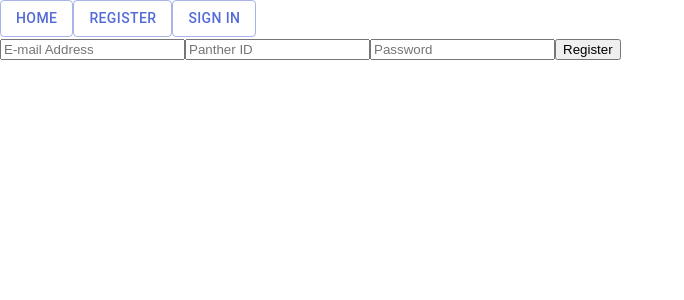
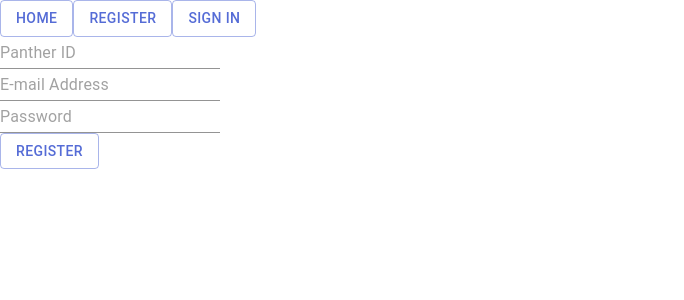
Before and after one commit to jhern603/custom-inventory-management, a Next.js app: page /user/register in a window 1280 px wide. Shown: the top 300 px of the page, without its empty margins (0-684 px from the left). Built offline with nearby package versions, Linux system fonts and the light colour scheme; no server answers.

Commit message:
Added material UI Features

```diff
--- a/components/firebase/auth.js
+++ b/components/firebase/auth.js
@@ -43,7 +43,7 @@ const email_signup = async (email, password, panther_id) => {
       };
     }
   } catch (error) {
-    handleError(error);
+    return handleError(error);
   }
 };
 
@@ -62,7 +62,7 @@ const email_signin = async (email, password) => {
       };
     }
   } catch (error) {
-    handleError(error);
+    return handleError(error);
   }
 };
 
--- a/components/forms/register.js
+++ b/components/forms/register.js
@@ -1,6 +1,10 @@
 import { useState } from 'react';
 import { email_signup } from '../firebase';
 import validator from 'validator';
+import TextField from '@mui/material/TextField';
+import Button from '@mui/material/Button';
+import Alert from '@mui/material/Alert';
+import AlertTitle from '@mui/material/AlertTitle';
 
 function Register() {
   const [email, setEmail] = useState('');
@@ -30,24 +34,30 @@ function Register() {
     }
   };
 
+  // Fix styling in CSS to separate fields instead of using < br/>
   return (
     <div className="register">
       <div className="register__container">
         <form className="register__form">
-          <input
+          <TextField
+            variant="standard"
+            type="text"
+            className="register__textbox"
+            onChange={(e) => setPID(e.target.value)}
+            placeholder="Panther ID"
+          />
+          <br />
+          <TextField
+            variant="standard"
             type="text"
             className="register__textbox"
             onChange={(e) => setEmail(e.target.value)}
             placeholder="E-mail Address"
             required
           />
-          <input
-            type="text"
-            className="register__textbox"
-            onChange={(e) => setPID(e.target.value)}
-            placeholder="Panther ID"
-          />
-          <input
+          <br />
+          <TextField
+            variant="standard"
             type="password"
             className="register__textbox"
             value={password}
@@ -59,23 +69,36 @@ function Register() {
           />
           {!errorState ? null : (
             <span>
-              <p>
+              <Alert severity="warning">
                 Your password must be:
                 <br />
-                At least 6 characters long,
+                - At least 6 characters long,
                 <br />
-                Have 1 lowercase letter, Have 1 uppercase letter, Have 1 number,
-                <br />
-                Have 1 symbol.
-              </p>
+                - Have 1 lowercase letter, Have 1 uppercase letter, Have 1
+                number,
+                <br />- Have 1 symbol.
+              </Alert>
             </span>
           )}
-          {result ? <p>{result.message}</p> : null}
-          <button
+          {result ? (
+            <>
+              <br />
+              <br />
+              <Alert severity="error">
+                <AlertTitle>
+                  We have run into an issue while creating your account!
+                </AlertTitle>
+                {result.message}
+              </Alert>
+            </>
+          ) : null}
+          <br />
+          <Button
+            variant="outlined"
             className="register__btn"
             onClick={register}>
             Register
-          </button>
+          </Button>
         </form>
       </div>
     </div>
--- a/components/forms/signin.js
+++ b/components/forms/signin.js
@@ -1,5 +1,8 @@
 import { useState } from 'react';
 import { email_signin } from '../firebase';
+import TextField from '@mui/material/TextField';
+import Button from '@mui/material/Button';
+import Alert from '@mui/material/Alert';
 
 function SignIn() {
   const [email, setEmail] = useState('');
@@ -13,30 +16,39 @@ function SignIn() {
     <div className="signin">
       <div className="signin__container">
         <form className="signin__form">
-          <input
+          <TextField
             type="text"
+            variant="standard"
             className="signin__textbox"
             value={email}
             onChange={(e) => setEmail(e.target.value)}
-            placeholder="E-mail Address"
+            label="E-mail Address"
           />
-          <input
+          <br />
+          <TextField
             type="password"
+            variant="standard"
             className="signin__textbox"
             value={password}
             onChange={(e) => setPassword(e.target.value)}
-            placeholder="Password"
+            label="Password"
           />
           {result.message ? (
-            <p>{result.message}</p>
+            <>
+              <br />
+              <br />
+              <Alert severity="error">{result.message}</Alert>
+            </>
           ) : result.email ? (
-            <p>You have successfully logged in!</p>
+            <Alert severity="success">You have successfully logged in!</Alert>
           ) : null}
-          <button
+          <br />
+          <Button
             className="signin__btn"
+            variant="outlined"
             onClick={signIn}>
             Sign In
-          </button>
+          </Button>
         </form>
       </div>
     </div>
```
